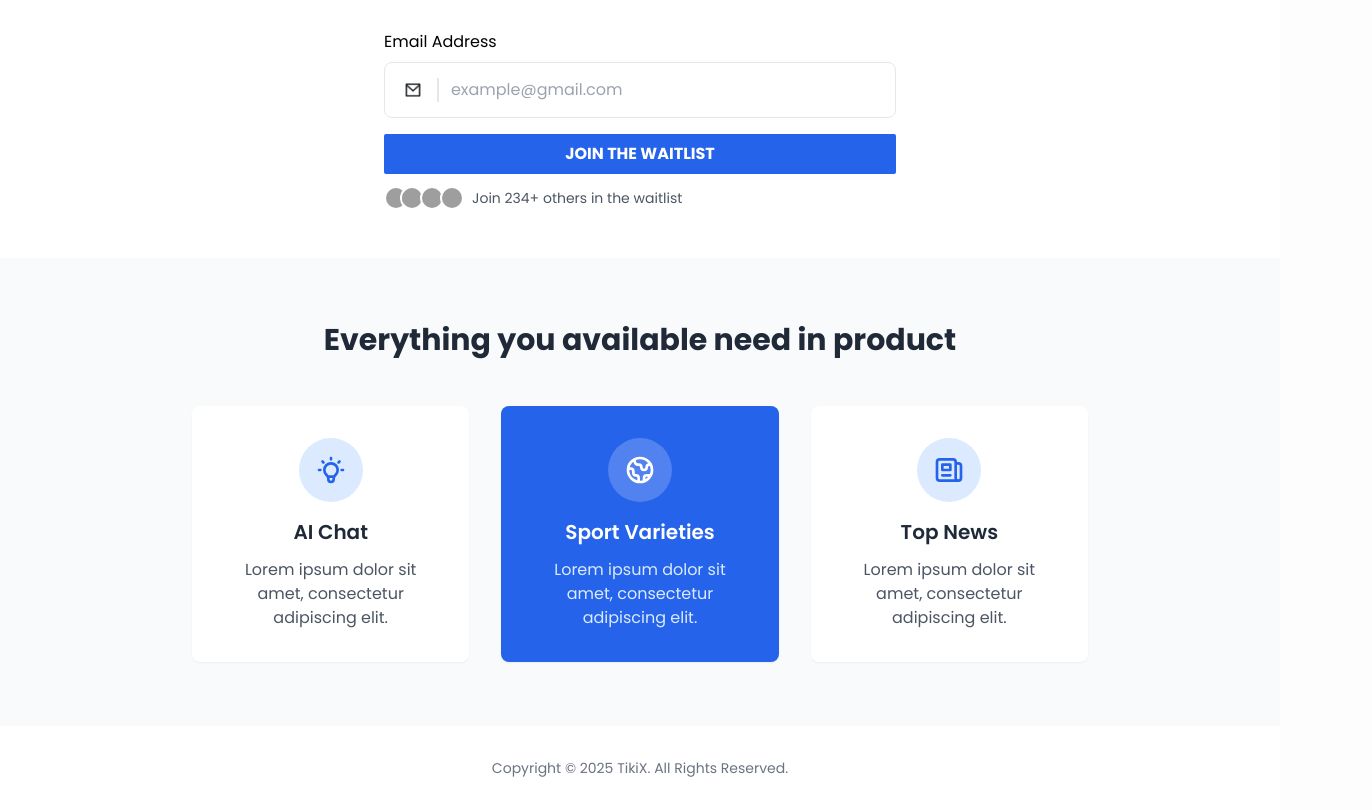
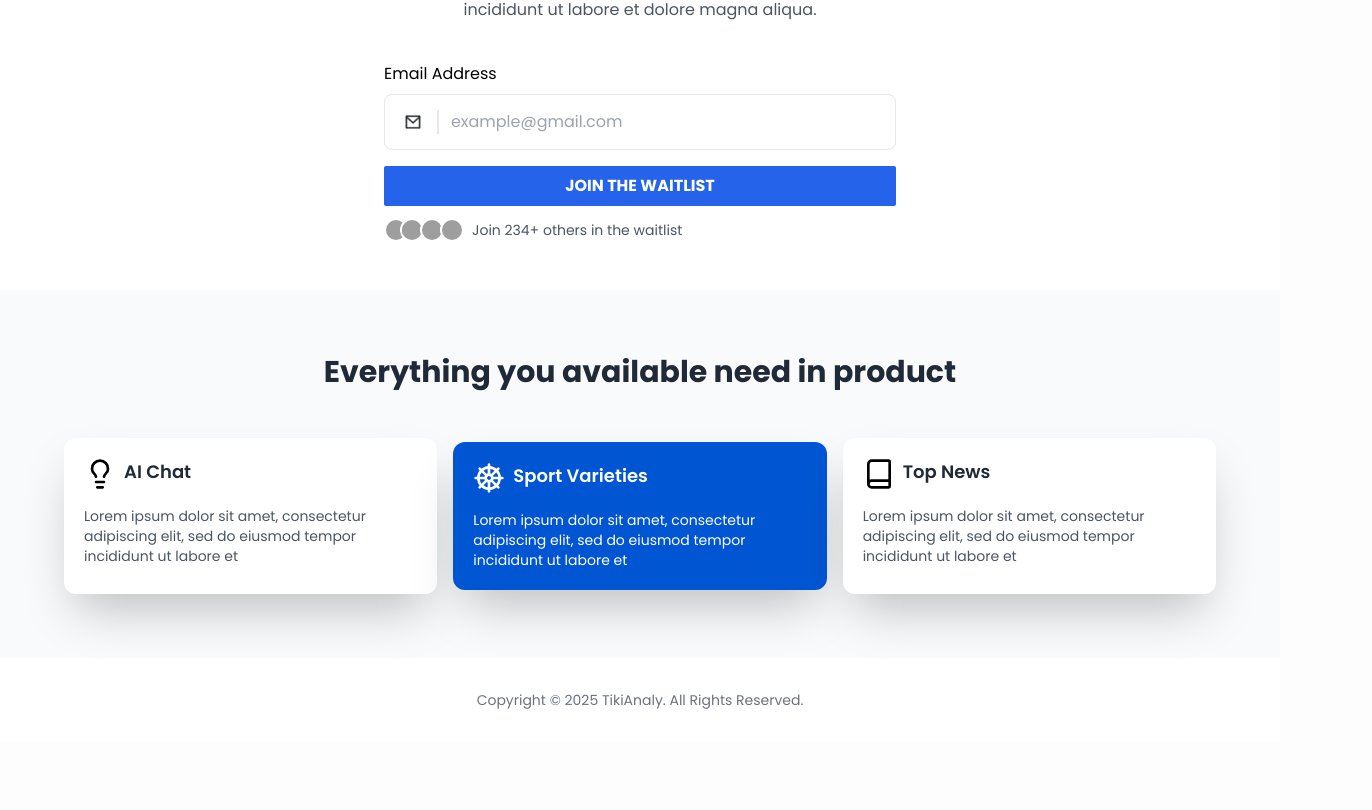
Before and after one commit to semzi/tawaitlist, a React (Vite) app: page / in a window 1280 px wide. Shown: the part 342-1152 px from the top of the page, 1372 px wide, since content can reach past the window. After the commit the page ends 1084 px from the top, so only its background shows below. Built offline with nearby package versions, Linux system fonts and the light colour scheme; grey boxes are pictures that could not be loaded.

Commit message:
Page update

```diff
--- a/src/App.tsx
+++ b/src/App.tsx
@@ -1,57 +1,62 @@
-import React, { useState, useEffect } from 'react'
-import './index.css'
-import FormInput from './FormInput'
+import React, { useState, useEffect } from "react";
+import "./index.css";
+import FormInput from "./FormInput";
+import { Book, Calendar1Icon, Lightbulb, ShipWheel } from "lucide-react";
 
 // Custom hook to fetch random profile pictures
 const useRandomProfilePictures = (count: number) => {
-  const [profilePictures, setProfilePictures] = useState<string[]>([])
-  const [loading, setLoading] = useState(true)
+  const [profilePictures, setProfilePictures] = useState<string[]>([]);
+  const [loading, setLoading] = useState(true);
 
   useEffect(() => {
     const fetchProfilePictures = async () => {
       try {
         // Using DiceBear API for reliable avatar generation
-        const pictures = []
+        const pictures = [];
         for (let i = 0; i < count; i++) {
           // Generate random avatars using DiceBear API
-          const avatarUrl = `https://api.dicebear.com/7.x/avataaars/svg?seed=${Math.random()}&backgroundColor=b6e3f4,c0aede,d1d4f9,ffd5dc,ffdfbf`
-          pictures.push(avatarUrl)
+          const avatarUrl = `https://api.dicebear.com/7.x/avataaars/svg?seed=${Math.random()}&backgroundColor=b6e3f4,c0aede,d1d4f9,ffd5dc,ffdfbf`;
+          pictures.push(avatarUrl);
         }
-        setProfilePictures(pictures)
+        setProfilePictures(pictures);
       } catch (error) {
-        console.error('Error fetching profile pictures:', error)
+        console.error("Error fetching profile pictures:", error);
         // Fallback to default colored circles if API fails
-        setProfilePictures([])
+        setProfilePictures([]);
       } finally {
-        setLoading(false)
+        setLoading(false);
       }
-    }
+    };
 
-    fetchProfilePictures()
-  }, [count])
+    fetchProfilePictures();
+  }, [count]);
 
-  return { profilePictures, loading }
-}
+  return { profilePictures, loading };
+};
 
 function App(): React.JSX.Element {
   // const [email, setEmail] = useState('')
-  const { profilePictures, loading } = useRandomProfilePictures(4)
+  const { profilePictures, loading } = useRandomProfilePictures(4);
 
   const handleSubmit = (e: React.FormEvent) => {
-    e.preventDefault()
+    e.preventDefault();
     // Handle form submission
-    console.log('Email submitted:')
-  }
+    console.log("Email submitted:");
+  };
 
   return (
     <div className="min-h-screen bg-white">
-
       {/* Header */}
       <header className="text-center py-8">
         <div className="page-padding-x">
-          <img src="/logo-text.png" alt="logo" className='h-20 max-w-lg mx-auto' />
-          <div className="inline-block bg-blue-100 text-blue-600 px-4 py-1 rounded-full text-sm font-medium">
-            Graduation in Early 2025
+          <img
+            src="/logo-text.png"
+            alt="logo"
+            className="h-20 max-w-lg mx-auto"
+          />
+          <div className="flex bg-transparent w-fit mx-auto  text-blue-600 my-auto px-5 py-2 items-center rounded-full font-medium border-2 border-blue-600 mt-4">
+            <Calendar1Icon className="inline-block h-5 mr-1" />
+            <p>Available in Early 2025</p>
           </div>
         </div>
       </header>
@@ -63,7 +68,8 @@ function App(): React.JSX.Element {
             Get early access to a Game-Changing Platform
           </h2>
           <p className="text-gray-600 text-md mb-10 max-w-2xl mx-auto text-center">
-            Lorem ipsum dolor sit amet, consectetur adipiscing elit. Sed do eiusmod tempor incididunt ut labore et dolore magna aliqua.
+            Lorem ipsum dolor sit amet, consectetur adipiscing elit. Sed do
+            eiusmod tempor incididunt ut labore et dolore magna aliqua.
           </p>
 
           {/* Waitlist Form */}
@@ -72,12 +78,11 @@ function App(): React.JSX.Element {
               <FormInput
                 type="email"
                 id="email"
-                  label='Email Address'
+                label="Email Address"
                 placeholder="example@gmail.com"
-                  icon='/Vector.png'
+                icon="/Vector.png"
                 required
               />
-
             </div>
             <button
               type="submit"
@@ -103,7 +108,7 @@ function App(): React.JSX.Element {
                 ))
               )}
             </div>
-            <span className='text-sm' >Join 234+ others in the waitlist</span>
+            <span className="text-sm">Join 234+ others in the waitlist</span>
           </div>
         </div>
       </section>
@@ -114,39 +119,38 @@ function App(): React.JSX.Element {
           <h3 className="text-3xl font-bold text-gray-800 text-center mb-12">
             Everything you available need in product
           </h3>
-
-          <div className="grid md:grid-cols-3 gap-8 max-w-4xl mx-auto">
+          <div className="md:flex gap-4 ">
             {/* AI Chat Feature */}
-            <div className="bg-white p-8 rounded-lg shadow-sm text-center">
-              <div className="w-16 h-16 bg-blue-100 rounded-full flex items-center justify-center mx-auto mb-4">
-                <svg className="w-8 h-8 text-blue-600" fill="none" stroke="currentColor" viewBox="0 0 24 24">
-                  <path strokeLinecap="round" strokeLinejoin="round" strokeWidth={2} d="M9.663 17h4.673M12 3v1m6.364 1.636l-.707.707M21 12h-1M4 12H3m3.343-5.657l-.707-.707m2.828 9.9a5 5 0 117.072 0l-.548.547A3.374 3.374 0 0014 18.469V19a2 2 0 11-4 0v-.531c0-.895-.356-1.754-.988-2.386l-.548-.547z" />
-                </svg>
+             <div className="flex shadow-2xl rounded-xl bg-white p-5 flex-col">
+                  <div className="flex gap-2 mb-4">
+                    <Lightbulb className="h-8 w-8" />
+                  <h4 className="text-lg font-semibold text-gray-800">AI Chat</h4>
                   </div>
-              <h4 className="text-xl font-semibold text-gray-800 mb-3">AI Chat</h4>
-              <p className="text-gray-600">Lorem ipsum dolor sit amet, consectetur adipiscing elit.</p>
+                  <p className="text-gray-600 text-sm">
+                   Lorem ipsum dolor sit amet, consectetur adipiscing elit, sed do eiusmod tempor incididunt ut labore et
+                  </p>
               </div>
 
             {/* Sport Varieties Feature */}
-            <div className="bg-blue-600 p-8 rounded-lg shadow-sm text-center text-white">
-              <div className="w-16 h-16 bg-white bg-opacity-20 rounded-full flex items-center justify-center mx-auto mb-4">
-                <svg className="w-8 h-8 text-white" fill="none" stroke="currentColor" viewBox="0 0 24 24">
-                  <path strokeLinecap="round" strokeLinejoin="round" strokeWidth={2} d="M3.055 11H5a2 2 0 012 2v1a2 2 0 002 2 2 2 0 012 2v2.945M8 3.935V5.5A2.5 2.5 0 0010.5 8h.5a2 2 0 012 2 2 2 0 104 0 2 2 0 012-2h1.064M15 20.488V18a2 2 0 012-2h3.064M21 12a9 9 0 11-18 0 9 9 0 0118 0z" />
-                </svg>
+            <div className="flex shadow-2xl bg-[#0056D2] my-6 md:my-1 rounded-xl  p-5 flex-col">
+                  <div className="flex text-white gap-2 mb-4">
+                    <ShipWheel className="h-8 w-8" />
+                  <h4 className="text-lg font-semibold">Sport Varieties</h4>
                   </div>
-              <h4 className="text-xl font-semibold mb-3">Sport Varieties</h4>
-              <p className="text-blue-100">Lorem ipsum dolor sit amet, consectetur adipiscing elit.</p>
+                  <p className="text-white text-sm">
+                    Lorem ipsum dolor sit amet, consectetur adipiscing elit, sed do eiusmod tempor incididunt ut labore et
+                  </p>
               </div>
 
             {/* Top News Feature */}
-            <div className="bg-white p-8 rounded-lg shadow-sm text-center">
-              <div className="w-16 h-16 bg-blue-100 rounded-full flex items-center justify-center mx-auto mb-4">
-                <svg className="w-8 h-8 text-blue-600" fill="none" stroke="currentColor" viewBox="0 0 24 24">
-                  <path strokeLinecap="round" strokeLinejoin="round" strokeWidth={2} d="M19 20H5a2 2 0 01-2-2V6a2 2 0 012-2h10a2 2 0 012 2v1m2 13a2 2 0 01-2-2V7m2 13a2 2 0 002-2V9a2 2 0 00-2-2h-2m-4-3H9M7 16h6M7 8h6v4H7V8z" />
-                </svg>
+             <div className="flex shadow-2xl rounded-xl bg-white p-5 flex-col">
+                  <div className="flex gap-2 mb-4">
+                    <Book className="h-8 w-8" />
+                  <h4 className="text-lg font-semibold text-gray-800">Top News</h4>
                   </div>
-              <h4 className="text-xl font-semibold text-gray-800 mb-3">Top News</h4>
-              <p className="text-gray-600">Lorem ipsum dolor sit amet, consectetur adipiscing elit.</p>
+                  <p className="text-gray-600 text-sm">
+                    Lorem ipsum dolor sit amet, consectetur adipiscing elit, sed do eiusmod tempor incididunt ut labore et
+                  </p>
               </div>
           </div>
         </div>
@@ -158,12 +162,12 @@ function App(): React.JSX.Element {
       <footer className="py-8 text-center">
         <div className="page-padding-x">
           <p className="text-gray-500 text-sm">
-            Copyright © 2025 TikiX. All Rights Reserved.
+            Copyright © 2025 TikiAnaly. All Rights Reserved.
           </p>
         </div>
       </footer>
     </div>
-  )
+  );
 }
 
-export default App
+export default App;
--- a/src/index.css
+++ b/src/index.css
@@ -187,6 +187,7 @@ input[type="checkbox"].disabled\:bg-check:checked {
 @layer utilities {
   .animate-glass-shine {
     position: relative;
+    overflow: hidden;
   }
 
   .animate-glass-shine::before {
```
Lines whose indentation alone changed are shown as unchanged.
